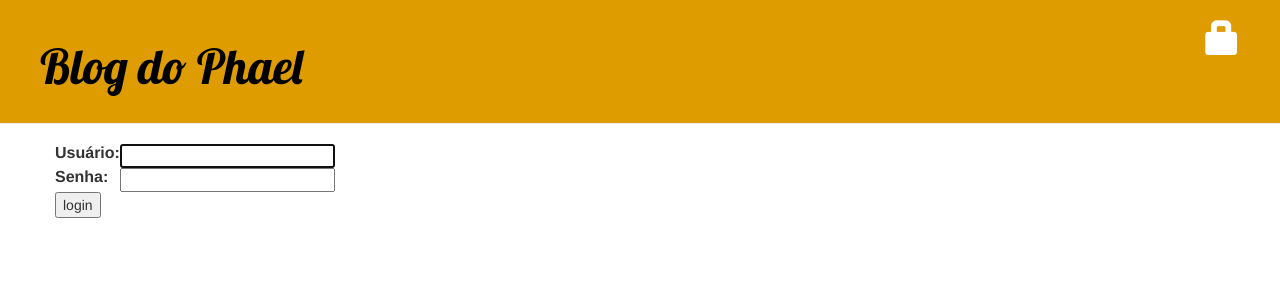
After one commit to phaelteixeira/my-first-blog, a Django app: page /accounts/login/ in a window 1280 px wide. The commit adds this page. Shown: the top 300 px of the page. Run offline with Django 3.2, Linux system fonts and the light colour scheme; some libraries are stand-ins or nearby versions.

Commit message:
Adicionado ao blog tela de login e botão de logout

```diff
--- a/blog/templates/blog/base.html
+++ b/blog/templates/blog/base.html
@@ -10,8 +10,11 @@
     <body>
         <div class="page-header">
             {% if user.is_authenticated %}
-            <a href="{% url 'post_draft_list' %}" class="top-menu"><span class="glyphicon glyphicon-edit"></span></a>
-            <a href="{% url 'post_new' %}" class="top-menu"><span class="glyphicon glyphicon-plus"></span></a>
+                <a href="{% url 'post_draft_list' %}" class="top-menu"><span class="glyphicon glyphicon-edit"></span></a>
+                <a href="{% url 'post_new' %}" class="top-menu"><span class="glyphicon glyphicon-plus"></span></a>
+                <p class="top-menu">Hello {{ user.username }} <small>(<a href="{% url 'logout' %}">Log out</a>)</small></p>
+            {% else %}
+                <a href="{% url 'login' %}" class="top-menu"><span class="glyphicon glyphicon-lock"></span></a>
             {% endif %}
             <h1><a href="/">Blog do Phael</a></h1>
         </div>
--- /dev/null
+++ b/blog/templates/registration/login.html
@@ -0,0 +1,22 @@
+{% extends 'blog/base.html' %}
+
+{% block content %}
+    {% if form.erros %}
+        <p>Your username and password didn't match. Please try again.</p>
+    {% endif %}
+    <form method="post" action="{% url 'login' %}">
+    {% csrf_token %}
+        <table>
+            <tr>
+                <td>{{ form.username.label_tag}}</td>
+                <td>{{ form.username }}</td>
+            </tr>
+            <tr>
+                <td>{{ form.password.label_tag}}</td>
+                <td>{{ form.password }}</td>
+            </tr>
+        </table>
+        <input type="submit" value="login" />
+        <input type="hidden" name="next" value="{{ next }}" />
+    </form>
+{% endblock %}
--- a/mysite/settings.py
+++ b/mysite/settings.py
@@ -120,3 +120,5 @@ USE_TZ = True
 
 STATIC_URL = '/static/'
 STATIC_ROOT = os.path.join(BASE_DIR, 'static')
+
+LOGIN_REDIRECT_URL = '/'
--- a/mysite/urls.py
+++ b/mysite/urls.py
@@ -15,8 +15,11 @@ Including another URLconf
 """
 from django.contrib import admin
 from django.urls import path, include
+from django.contrib.auth import views
 
 urlpatterns = [
     path('admin/', admin.site.urls),
+    path('accounts/login/', views.LoginView.as_view(), name='login'),
+    path('accounts/logout', views.LogoutView.as_view(next_page='/'), name='logout'),
     path('', include('blog.urls')),
 ]
```
